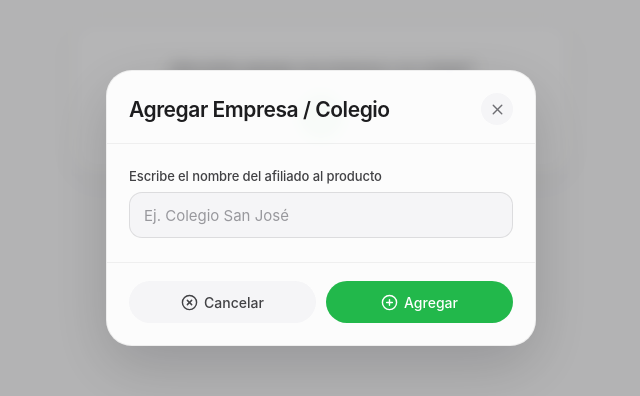
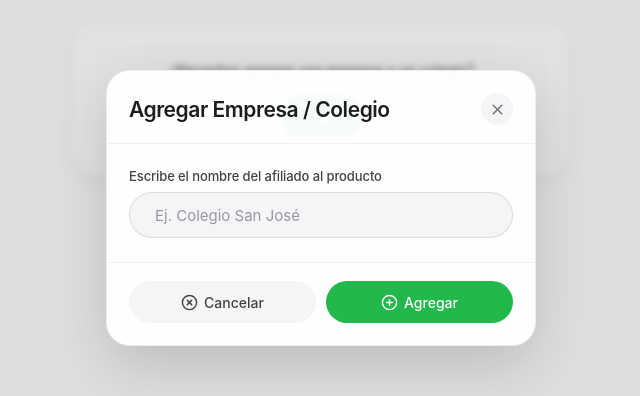
Before and after one commit to ignjor/Prismar-Suite, a React (Vite) app: page /admin-colegios in a window 1280 px wide. Both pictures are taken after a click on the button 640 px from the left and 308 px from the top of the page. Shown: the part 192-588 px from the top of the page, without its empty margins (319-959 px from the left). Built offline with nearby package versions, Linux system fonts and the light colour scheme; no server answers; the database is empty.

Commit message:
Cambios de estilos para mejorar la exp final

```diff
--- a/src/components/BottomNav/BottomNav.css
+++ b/src/components/BottomNav/BottomNav.css
@@ -80,7 +80,6 @@ verde sin romper el diseño en pantallas pequeñas. */
     transition: all .25s ease;
 
 }
-
 
 /* Estilo de la opción que está activa. */
 .active {
@@ -172,7 +171,15 @@ El estilo es intencionalmente sencillo y limpio. */
 
     border-radius: 10px;
 
-    transition: background .2s ease;
+
+}
+
+.addOption:hover {
+    background: #e9e9ed;
+
+    color: #1d1d1f;
+
+    border-radius: 30px;
 
 }
 
--- a/src/modals/ModalAgregarColegio/ModalAgregarColegio.css
+++ b/src/modals/ModalAgregarColegio/ModalAgregarColegio.css
@@ -37,9 +37,9 @@
 
   padding: 20px;
 
-  background: rgba(0, 0, 0, 0.28);
+  background: rgba(0, 0, 0, 0.1);
 
-  backdrop-filter: blur(8px);
+  backdrop-filter: blur(3px);
 
   -webkit-backdrop-filter: blur(8px);
 
@@ -58,7 +58,7 @@
 
   border: 1px solid rgba(0, 0, 0, 0.06);
 
-  border-radius: 26px;
+  border-radius: 24px;
 
   box-shadow:
     0 20px 60px rgba(0, 0, 0, 0.16);
@@ -231,11 +231,11 @@
 
   box-sizing: border-box;
 
-  padding: 0 14px;
+  padding: 0 25px;
 
   border: 1px solid rgba(0, 0, 0, 0.10);
 
-  border-radius: 13px;
+  border-radius: 40px;
 
   outline: none;
 
@@ -367,13 +367,6 @@
 }
 
 
-.modalColegioButtonPrimary:hover {
-
-  background: #25d754;
-
-}
-
-
 /*
   EFECTO AL PULSAR
 */
--- a/src/pages/AdminColegios/AdminColegios.css
+++ b/src/pages/AdminColegios/AdminColegios.css
@@ -212,7 +212,7 @@
 */
 .agregarColegioButton {
 
-  width: 42px;
+  width: 80px;
 
   height: 42px;
 
@@ -226,7 +226,7 @@
 
   border: none;
 
-  border-radius: 50%;
+  border-radius: 40px;
 
   background: #22b84b;
 
```
